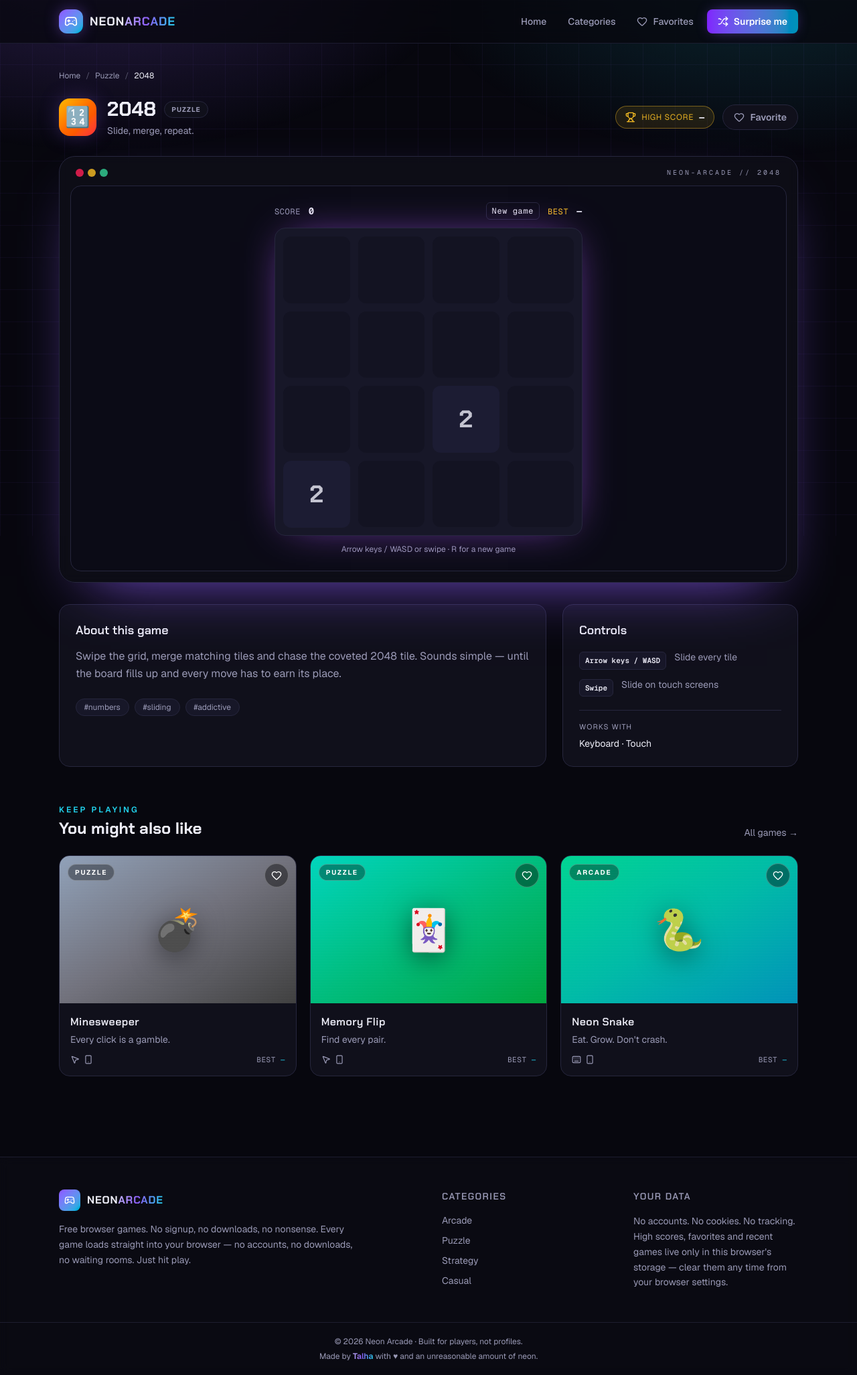
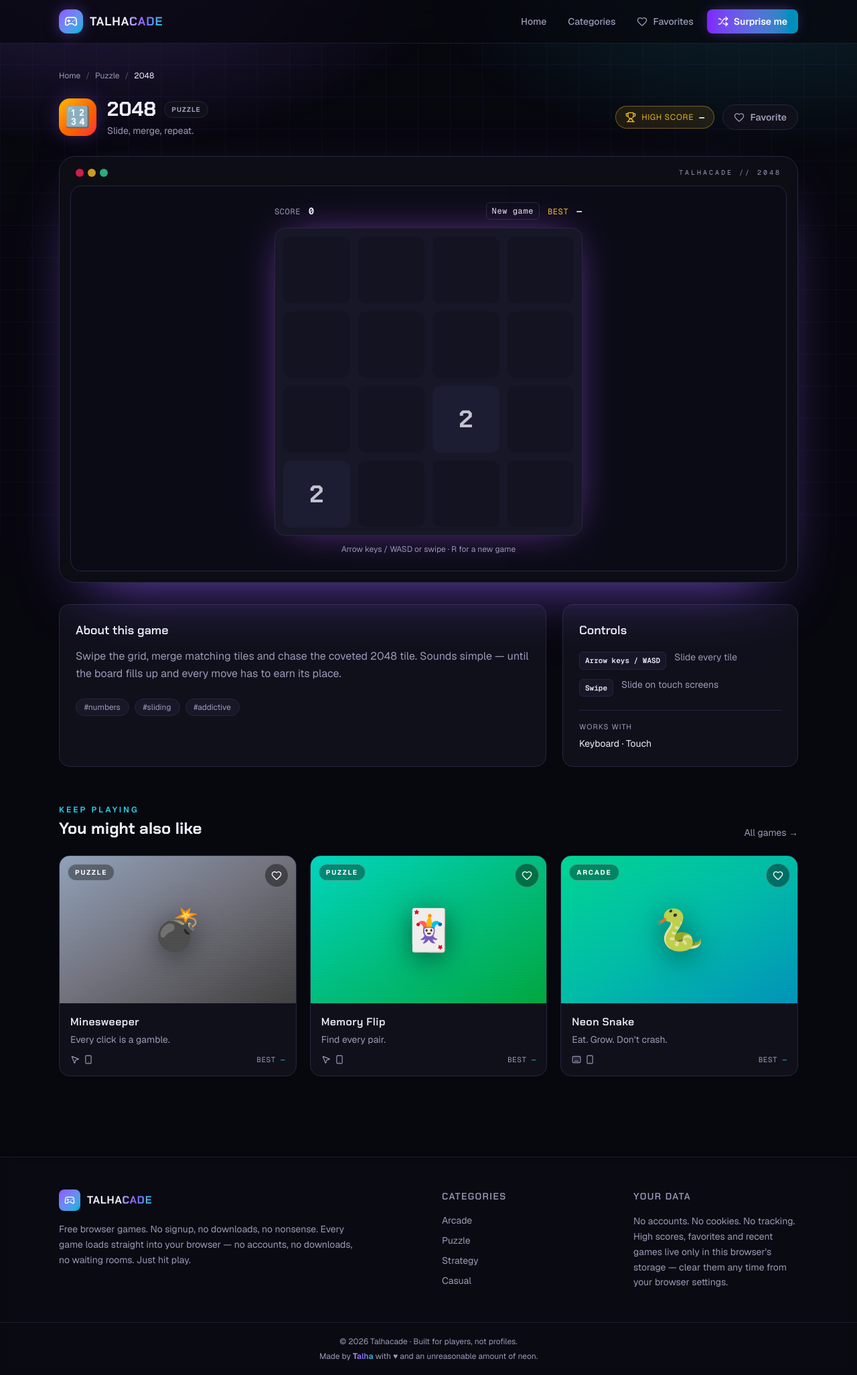
Before and after one commit to talhaimrankhan/talhacade, a Next.js app: page /games/2048/ in a window 1280 px wide. Shown: the whole page at 67% size. Built offline with nearby package versions, Linux system fonts and the light colour scheme.

Commit message:
Rebrand Neon Arcade to Talhacade

```diff
--- a/package.json
+++ b/package.json
@@ -1,5 +1,5 @@
 {
-  "name": "neon-arcade",
+  "name": "talhacade",
   "version": "0.1.0",
   "private": true,
   "scripts": {
--- a/src/app/games/[slug]/page.tsx
+++ b/src/app/games/[slug]/page.tsx
@@ -23,7 +23,7 @@ export async function generateMetadata({
     title: `${game.title} — Play Free in Your Browser`,
     description: `${game.tagline} ${game.description}`.slice(0, 158),
     openGraph: {
-      title: `${game.title} · Neon Arcade`,
+      title: `${game.title} · Talhacade`,
       description: game.tagline,
       type: "website",
     },
@@ -105,7 +105,7 @@ export default async function GamePage({
             <span className="h-3 w-3 rounded-full bg-success/80" />
           </span>
           <span className="font-mono text-[10px] uppercase tracking-[0.3em] text-muted">
-            neon-arcade // {game.slug}
+            talhacade // {game.slug}
           </span>
         </div>
 
--- a/src/components/site-footer.tsx
+++ b/src/components/site-footer.tsx
@@ -12,8 +12,8 @@ export function SiteFooter() {
               <Gamepad2 className="h-4 w-4 text-white" aria-hidden />
             </span>
             <span className="font-display text-base font-bold tracking-wider">
-              <span className="text-ink">NEON</span>
-              <span className="text-gradient">ARCADE</span>
+              <span className="text-ink">TALHA</span>
+              <span className="text-gradient">CADE</span>
             </span>
           </div>
           <p className="mt-4 max-w-md text-sm leading-relaxed text-muted">
--- a/src/components/site-header.tsx
+++ b/src/components/site-header.tsx
@@ -15,8 +15,8 @@ export function SiteHeader() {
             <Gamepad2 className="h-5 w-5 text-white" aria-hidden />
           </span>
           <span className="font-display text-lg font-bold tracking-wider">
-            <span className="text-ink">NEON</span>
-            <span className="text-gradient">ARCADE</span>
+            <span className="text-ink">TALHA</span>
+            <span className="text-gradient">CADE</span>
           </span>
         </Link>
 
--- a/src/lib/catalog.ts
+++ b/src/lib/catalog.ts
@@ -2,9 +2,9 @@ import { BrainCircuit, Gamepad2, Puzzle, Sparkles } from "lucide-react";
 import type { Category, CategorySlug, Game } from "./types";
 
 export const site = {
-  name: "Neon Arcade",
+  name: "Talhacade",
   /** Change this to your real domain after deploying. */
-  url: "https://neon-arcade.netlify.app",
+  url: "https://talhacade.netlify.app",
   tagline: "Free browser games. No signup, no downloads, no nonsense.",
   description:
     "Play the best browser-based games instantly — arcade, puzzle, strategy and casual. No accounts, no logins, no servers: every game runs entirely in your browser.",
```
Also changed, not shown: 1 other file (tests, documents, lock files or other folders).
